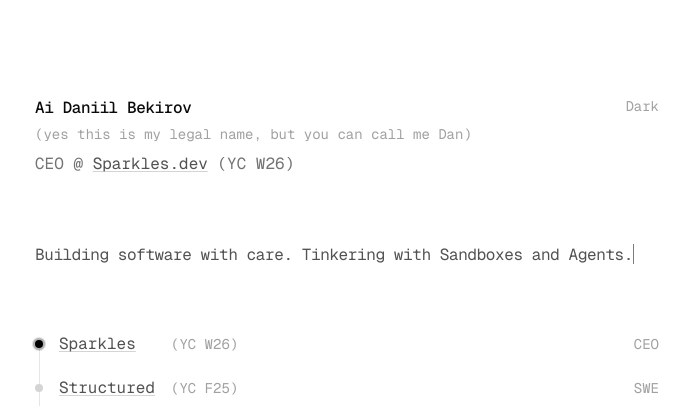
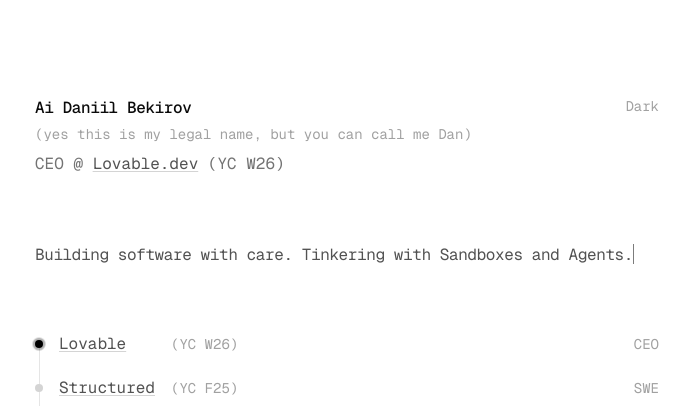
Before and after one commit to Texseractrum/me, a Next.js app: page / in a window 1280 px wide. Shown: the top 406 px of the page, without its empty margins (293-983 px from the left). Built offline with nearby package versions, Linux system fonts and the light colour scheme; no server answers; the database is empty.

Commit message:
Replace 'sparkles' with 'lovable' throughout codebase ✨
Co-Authored-By: Daniil <bekirov.aida@gmail.com>

```diff
--- a/app/page.tsx
+++ b/app/page.tsx
@@ -23,12 +23,12 @@ export default async function Home() {
           <p className="mt-2 font-mono text-base text-neutral-500">
             CEO @{" "}
             <a
-              href="https://sparkles.dev"
+              href="https://lovable.dev"
               target="_blank"
               rel="noopener noreferrer"
               className="text-neutral-600 underline decoration-neutral-300 underline-offset-2 transition-colors hover:text-black hover:decoration-black dark:text-neutral-400 dark:decoration-neutral-600 dark:hover:text-white dark:hover:decoration-white"
             >
-              Sparkles.dev
+              Lovable.dev
             </a>{" "}
             (YC W26)
           </p>
@@ -60,7 +60,7 @@ export default async function Home() {
             {/* Timeline line */}
             <div className="absolute left-1 top-2 h-[calc(100%-16px)] w-px bg-neutral-200 dark:bg-neutral-700" />
 
-            {/* Sparkles */}
+            {/* Lovable */}
             <div className="relative flex items-center gap-4 pb-5">
               <div className="relative z-10">
                 <div className="absolute inset-0 h-2 w-2 animate-ping rounded-full bg-black opacity-75 dark:bg-white" />
@@ -68,12 +68,12 @@ export default async function Home() {
               </div>
               <div className="flex flex-1 items-baseline">
                 <a
-                  href="https://sparkles.dev"
+                  href="https://lovable.dev"
                   target="_blank"
                   rel="noopener noreferrer"
                   className="w-28 font-mono text-base text-neutral-600 underline decoration-neutral-300 underline-offset-2 transition-colors hover:text-black hover:decoration-black dark:text-neutral-400 dark:decoration-neutral-600 dark:hover:text-white dark:hover:decoration-white"
                 >
-                  Sparkles
+                  Lovable
                 </a>
                 <span className="w-20 font-mono text-sm text-neutral-400">
                   (YC W26)
```
